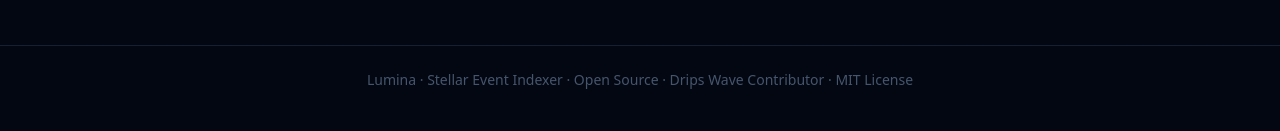
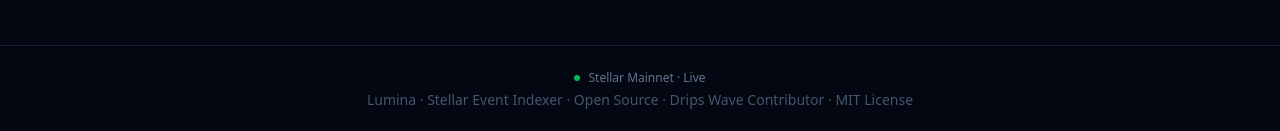
Before and after one commit to Lumeeena/Lumina, a Next.js app: page / in a window 1280 px wide. Shown: the part 1000-1131 px from the top of the page. Built offline with nearby package versions, Linux system fonts and the light colour scheme; no server answers.

Commit message:
feat(components): add live network status pulse indicator to Footer

```diff
--- a/components/Footer.tsx
+++ b/components/Footer.tsx
@@ -1,6 +1,10 @@
 export default function Footer() {
   return (
     <footer className="border-t border-[#162032] py-6 text-center text-sm text-slate-600">
+      <div className="flex items-center justify-center gap-2 mb-1">
+        <span className="w-1.5 h-1.5 rounded-full bg-green-400 animate-pulse" />
+        <span className="text-xs text-slate-500">Stellar Mainnet · Live</span>
+      </div>
       Lumina &middot; Stellar Event Indexer &middot; Open Source &middot; Drips Wave Contributor &middot; MIT License
     </footer>
   );
```
